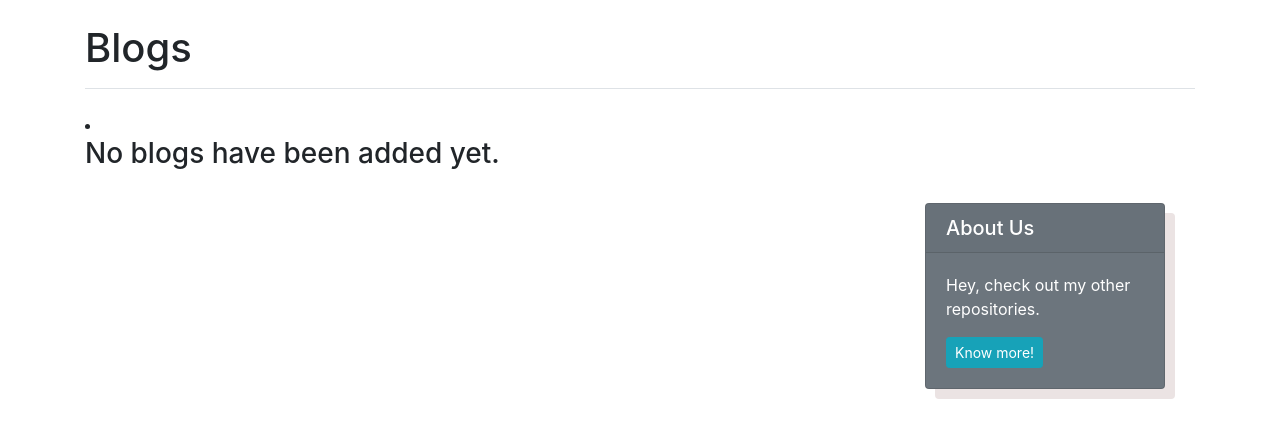
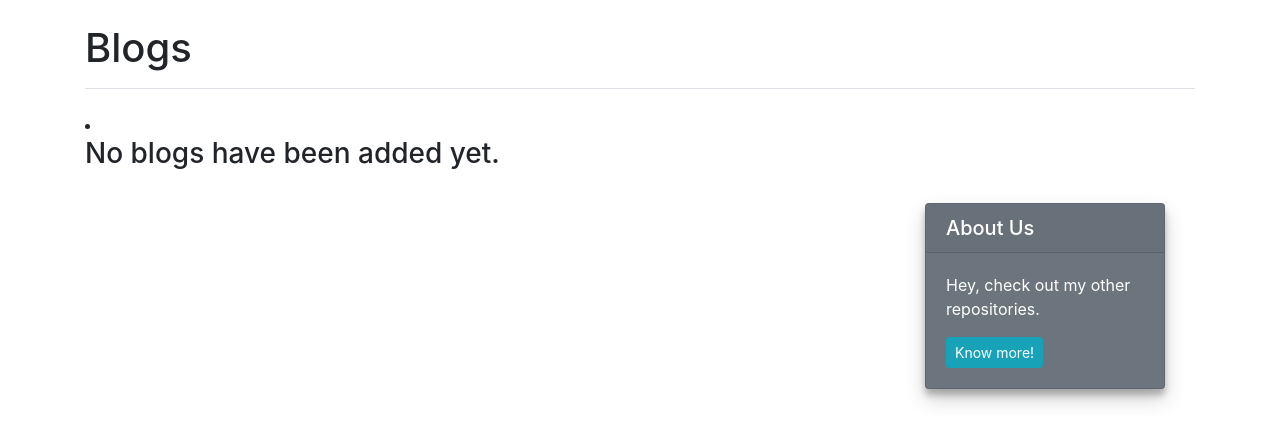
Before and after one commit to Anthonyomondi/blog, a Django app: page /blogs/ in a window 1280 px wide. Shown: the part 58-502 px from the top of the page. Run offline with Django 3.2, Linux system fonts and the light colour scheme; data that the repository does not hold is empty; some libraries are stand-ins or nearby versions.

Commit message:
Update blogs.html
box shadow

```diff
--- a/tony_blogs/templates/tony_blogs/blogs.html
+++ b/tony_blogs/templates/tony_blogs/blogs.html
@@ -32,7 +32,7 @@
   {% block sidebar %}
   <style>
     .card {
-      box-shadow: 10px 10px #ebe3e3;
+      box-shadow: 0 10px 20px rgba(0,0,0,0.19), 0 6px 6px rgba(0,0,0,0.23);
     }
   </style>
 
```
